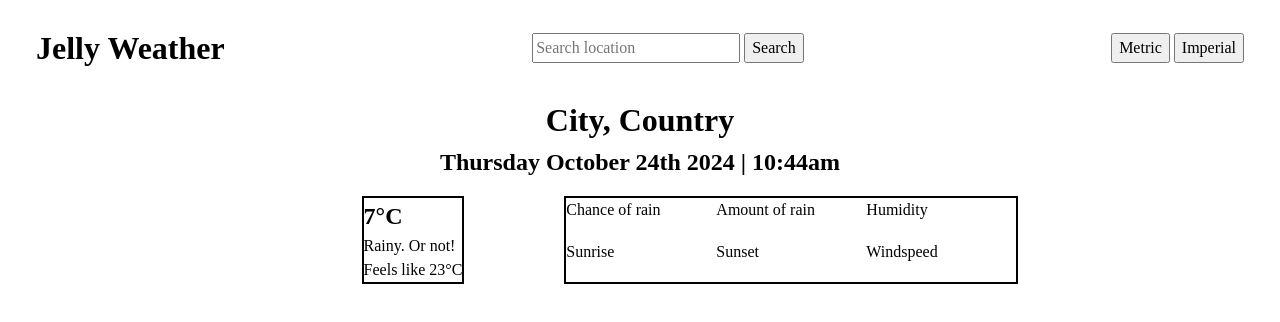
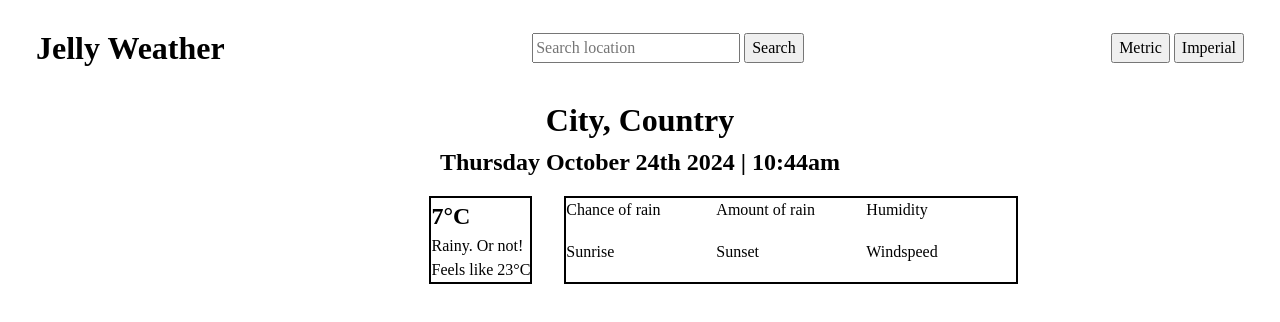
Before and after one commit to JellyRollJunior/jelly-weather, a website built with webpack: page src/index.html in a window 1280 px wide. Built offline with nearby package versions, Linux system fonts and the light colour scheme; no server answers.

Commit message:
Move weather closer to stats

```diff
--- a/src/styles.css
+++ b/src/styles.css
@@ -38,7 +38,8 @@ h6 {
   overflow-wrap: break-word;
 }
 
-.wrapper, output {
+.wrapper,
+output {
   display: flex;
   flex-direction: column;
   align-items: center;
@@ -65,7 +66,8 @@ section {
 }
 
 .weather {
-  margin: auto;
+  justify-self: right;
+  margin-right: 32px;
 
   border: 2px solid black;
 }
```
